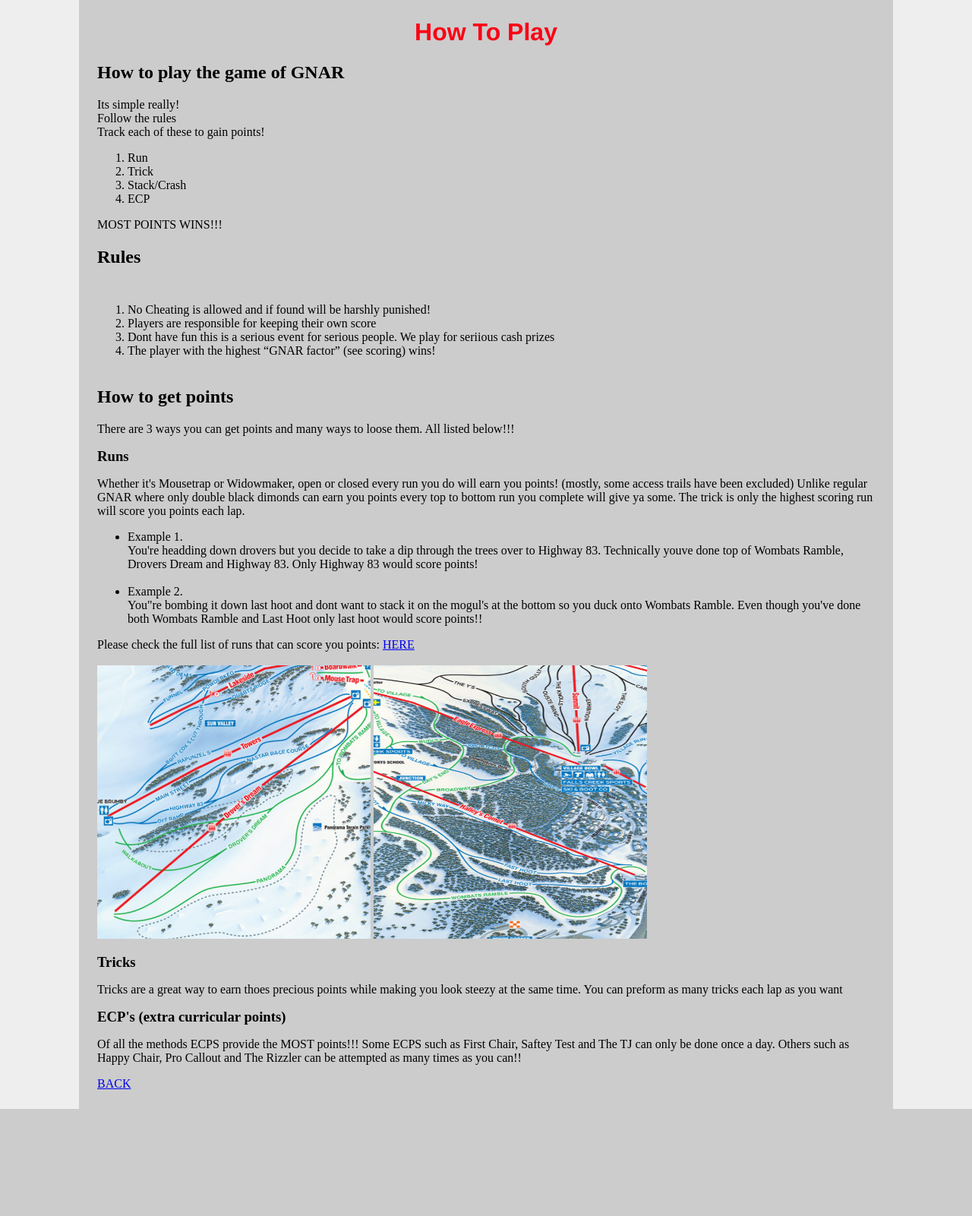
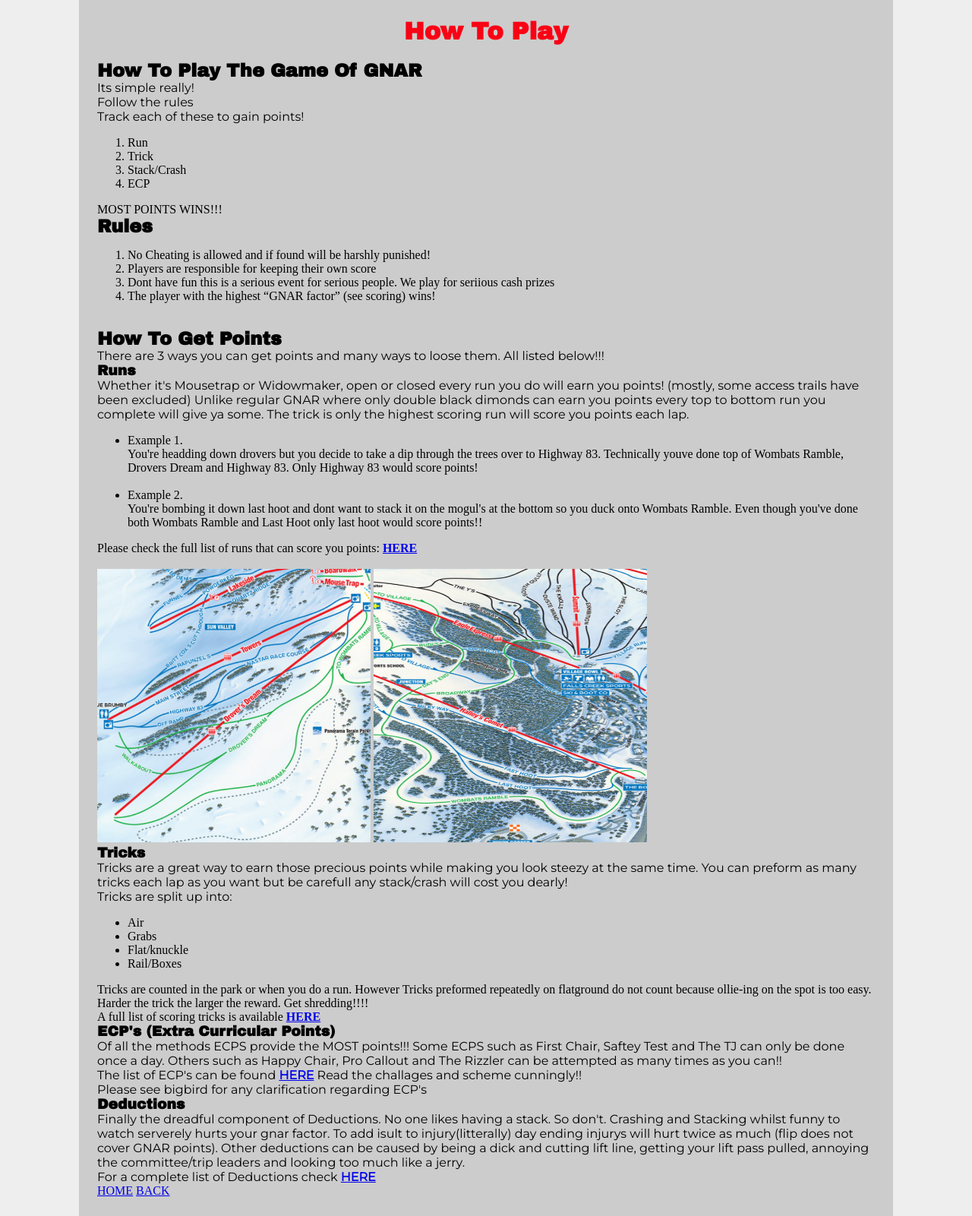
Before and after one commit to jamesomckenna/gnar, a PHP site: page /howtoplay.php in a window 1280 px wide. Shown: the whole page at 76% size. Before the commit the page ends 1460 px from the top, so only its background shows below. Run offline with PHP 8.4, Linux system fonts and the light colour scheme.

Commit message:
Some styling + content

```diff
--- a/addpoints.php
+++ b/addpoints.php
@@ -13,6 +13,11 @@
   </div>
 </body>
 
+<footer>
+    <a href="index.php">home</a>
+    <a href="../">Back</a>
+    </footer>
+
 </html>
 
 russ!2023!gnar
--- a/howtoplay.php
+++ b/howtoplay.php
@@ -18,7 +18,7 @@
         <li>ECP</li>
       </ol>
       MOST POINTS WINS!!! </p>
-    <h2><strong>Rules<br><br></strong></h2>
+    <h2><strong>Rules<br></strong></h2>
       <p><ol>
         <li>No Cheating is allowed and if found will be harshly punished!</li>
         <li>Players are responsible for keeping their own score</li>
@@ -35,22 +35,48 @@
       The trick is only the highest scoring run will score you points each lap. <ul>
         <li>Example 1.<br>You're headding down drovers but you decide to take a dip through the trees over to Highway 83.
         Technically youve done top of Wombats Ramble, Drovers Dream and Highway 83. Only Highway 83 would score points! </li><br>
-        <li>Example 2. <br>You"re bombing it down last hoot and dont want to stack it on the mogul's at the bottom so you duck onto Wombats Ramble.
+        <li>Example 2. <br>You're bombing it down last hoot and dont want to stack it on the mogul's at the bottom so you duck onto Wombats Ramble.
         Even though you've done both Wombats Ramble and Last Hoot only last hoot would score points!!</li></ul>
-      Please check the full list of runs that can score you points: <a href="pointslist.php">here</a><br><br>
+      Please check the full list of runs that can score you points: <strong><a href="pointslist.php">here</a></strong><br><br>
       <img src="images\Map_1.PNG" alt="Map of Drovers & Hwy 83"width="360" height="360">
       <img src="images/Map 2.PNG" alt="Map of Wombats Ramble & Last Hoot"width="360" height="360"></p>
 
     <h3>Tricks</h3>
-      <p>Tricks are a great way to earn thoes precious points while making you look steezy at the same time. You can preform as many tricks each lap as you want</p>
+      <p>Tricks are a great way to earn those precious points while making you look steezy at the same time.
+      You can preform as many tricks each lap as you want but be carefull any stack/crash will cost you dearly!
+      <br> Tricks are split up into:
+      <ul>
+        <li>Air</li>
+        <li>Grabs</li>
+        <li>Flat/knuckle</li>
+        <li>Rail/Boxes</li>
+      </ul>
+      Tricks are counted in the park or when you do a run.
+      However Tricks preformed repeatedly on flatground do not count because ollie-ing on the spot is too easy.
+      Harder the trick the larger the reward. Get shredding!!!!
+      <br>A full list of scoring tricks is available <strong><a href="pointslist.php/#Runs">here</a></strong>
+    </p>
     <h3>ECP's (extra curricular points)</h3>
       <p>
         Of all the methods ECPS provide the MOST points!!!
         Some ECPS such as First Chair, Saftey Test and The TJ can only be done once a day.
         Others such as Happy Chair, Pro Callout and The Rizzler can be attempted as many times as you can!!
+        <br>The list of ECP's can be found <strong><a href="pointslist.php">here</a></strong>
+        Read the challages and scheme cunningly!!
+        <br>Please see bigbird for any clarification regarding ECP's
       </p>
+    <h3>Deductions</h3>
+      <p>Finally the dreadful component of Deductions. No one likes having a stack.
+        So don't. Crashing and Stacking whilst funny to watch serverely hurts your gnar factor.
+        To add isult to injury(litterally) day ending injurys will hurt twice as much (flip does not cover GNAR points).
+        Other deductions can be caused by being a dick and cutting lift line, getting your lift pass pulled, annoying the committee/trip leaders
+        and looking too much like a jerry.
+      <br>For a complete list of Deductions check <strong><a href="pointslist.php">here</a></strong> </p>
     <h></h>
+    <footer>
+    <a href="index.php">home</a>
     <a href="../">Back</a>
+    </footer>
   </div>
 </body>
 
--- a/leaderboard.php
+++ b/leaderboard.php
@@ -27,4 +27,9 @@
   </div>
 </body>
 
+<footer>
+    <a href="index.php">home</a>
+    <a href="../">Back</a>
+</footer>
+
 </html>
--- a/styles/main.css
+++ b/styles/main.css
@@ -5,18 +5,39 @@ body {
 
 h1 {
     color: #F90215;
-    font-family: Helvetica; /*, Archivo-Black*/
+    font-family: 'Archivo Black';
     margin-top: 0;
     text-align: center;
-
+    text-transform: capitalize;
     font-size: 20;
 }
 
-h3 {
+h2 {
     color: #000;
+    font-family: 'Archivo Black';
+    text-transform: capitalize;
     margin: 0;
     text-align: left;
 }
+h3 {
+    color: #000;
+    font-family: 'Archivo Black';
+    text-transform: capitalize;
+    margin: 0;
+    text-align: left;
+
+}
+
+p {
+    color: black;
+    font-family: 'Montserrat', sans-serif;
+    margin: 0;
+    text-align: left;
+
+
+
+}
+
 
 a {
     text-transform: uppercase;
--- a/templates/header.php
+++ b/templates/header.php
@@ -2,6 +2,8 @@
 <meta name="description" content="The RMIT University Snow Sports GNAR game tracker" />
 <link rel="icon" type="image/x-icon" href="images/russ_icon.ico" />
 <meta name="viewport" content="width=device-width, initial-scale=1" />
+<link href="https://fonts.googleapis.com/css2?family=Montserrat&display=swap" rel="stylesheet">
+<link href="https://fonts.googleapis.com/css2?family=Archivo+Black&display=swap" rel="stylesheet">
 
 <link rel="stylesheet" href="styles/main.css" />
 <script src="js/main.js" async></script>
```
Also changed, not shown: pointslist.php (+5 -7 lines).
